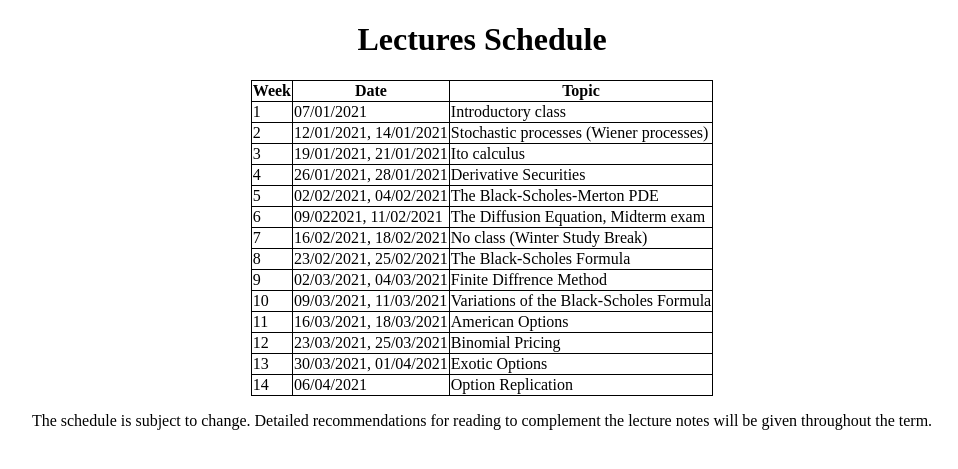
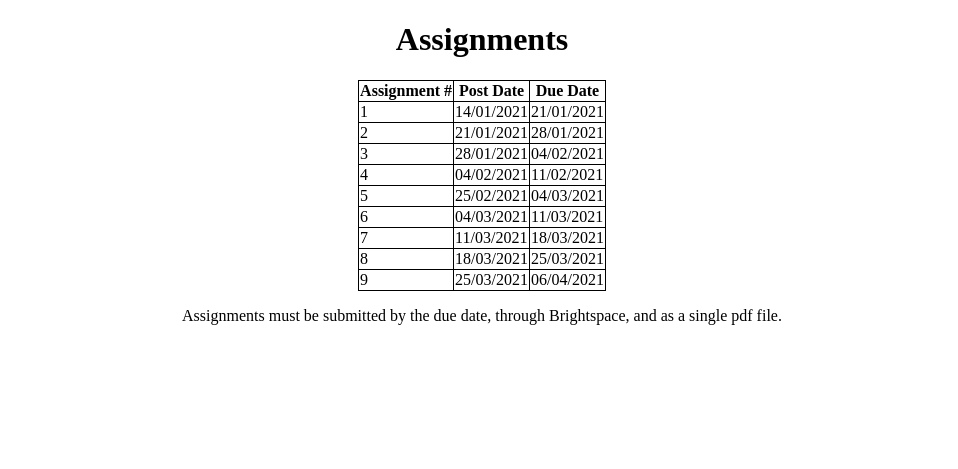
Before and after one commit to MathBioInfo/amjadkhan, a Jekyll site: the page Teaching/financialmath2021/Assginments/index.html, which Jekyll copies as it is, in a window 1280 px wide. Shown: the top 469 px of the page, without its empty margins (158-1116 px from the left). Built offline with Jekyll 4.4.1, drawn with Linux system fonts in a browser that asks for light colours.

Commit message:
Update index.html

```diff
--- a/Teaching/financialmath2021/Assginments/index.html
+++ b/Teaching/financialmath2021/Assginments/index.html
@@ -18,84 +18,59 @@ table.center {
 </style>
 </head>
 <table class="center">
-	<h1>Lectures Schedule<h1>
+	<h1>Assignments<h1>
   <tr>
-    <th>Week</th>
-    <th>Date</th>
-    <th>Topic</th>
+    <th>Assignment # </th>
+    <th>Post Date</th>
+    <th>Due Date</th>
   </tr>
   <tr>
     <td>1</td>
-    <td>07/01/2021</td>
-    <td>Introductory class</td>
+    <td>14/01/2021</td>
+    <td>21/01/2021</td>
   </tr>
   <tr>
     <td>2</td>
-    <td>12/01/2021, 14/01/2021 </td>
-    <td>Stochastic processes (Wiener processes) </td>
+    <td>21/01/2021 </td>
+    <td>28/01/2021</td>
   </tr>
   <tr>
     <td>3</td>
-    <td>19/01/2021, 21/01/2021</td>
-    <td>Ito calculus</td>
+    <td>28/01/2021</td>
+    <td>04/02/2021</td>
   </tr>
   <tr>
     <td>4</td>
-    <td>26/01/2021, 28/01/2021</td>
-    <td>Derivative Securities</td>
+    <td>04/02/2021</td>
+    <td>11/02/2021</td>
   </tr>
   <tr>
     <td>5</td>
-    <td>02/02/2021, 04/02/2021</td>
-    <td>The Black-Scholes-Merton PDE</td>
+    <td>25/02/2021</td>
+    <td>04/03/2021</td>
   </tr>
   <tr>
     <td>6</td>
-    <td>09/022021, 11/02/2021</td>
-    <td>The Diffusion Equation, Midterm exam</td>
+    <td>04/03/2021</td>
+    <td>11/03/2021</td>
   </tr>
   <tr>
     <td>7</td>
-    <td>16/02/2021, 18/02/2021</td>
-    <td>No class (Winter Study Break)</td>
+    <td>11/03/2021</td>
+    <td>18/03/2021</td>
   </tr>
   <tr>
     <td>8</td>
-    <td>23/02/2021, 25/02/2021</td>
-    <td>The Black-Scholes Formula</td>
+    <td>18/03/2021</td>
+    <td>25/03/2021</td>
   </tr>
   <tr>
     <td>9</td>
-    <td>02/03/2021, 04/03/2021</td>
-    <td>Finite Diffrence Method</td>
-  </tr>
-  <tr>
-    <td>10</td>
-    <td>09/03/2021, 11/03/2021</td>
-    <td>Variations of the Black-Scholes Formula</td>
-  </tr>
-  <tr>
-    <td>11</td>
-    <td>16/03/2021, 18/03/2021</td>
-    <td>American Options</td>
-  </tr>
-  <tr>
-    <td>12</td>
-    <td>23/03/2021, 25/03/2021</td>
-    <td>Binomial Pricing</td>
-  </tr>
-  <tr>
-    <td>13</td>
-    <td>30/03/2021, 01/04/2021</td>
-    <td>Exotic Options</td>
-  </tr>
-  <tr>
-    <td>14</td>
+    <td>25/03/2021</td>
     <td>06/04/2021</td>
-    <td>Option Replication</td>
   </tr>
 </table>
-		<p>The schedule is subject to change. Detailed recommendations for reading to complement the lecture notes will be given throughout the term.</p>
+		<p>Assignments must be submitted by the due date, through Brightspace, and as a single pdf file.</p>
 
 
 </body>
```
